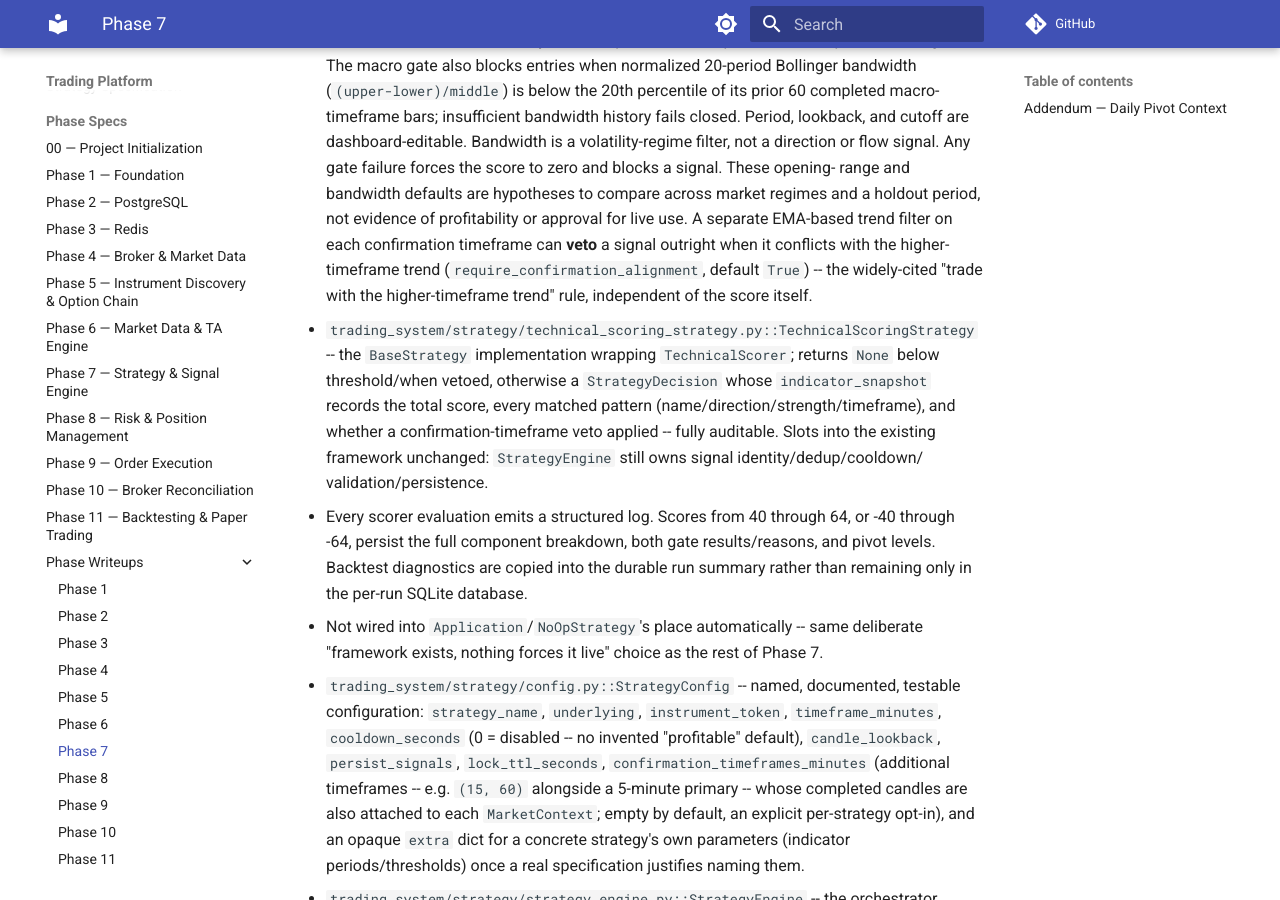
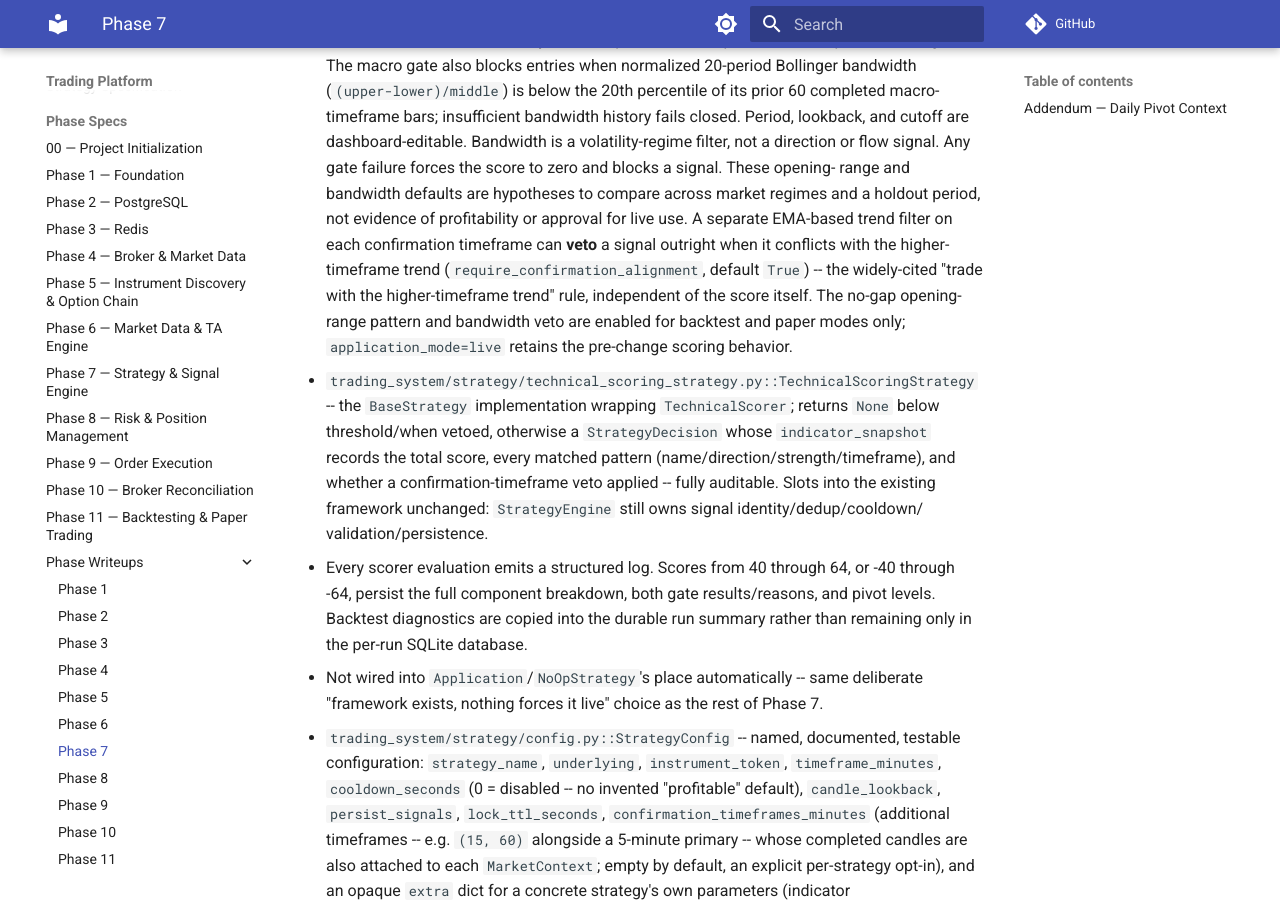
Before and after one commit to VictorG1422/docs, an MkDocs documentation site: the page built from docs/trading-platform/phases/phase-07-strategy-signal.md, in a window 1280 px wide and 900 px high, scrolled down 3429 px. Built offline with MkDocs 1.6.1 and Material for MkDocs 9.7.7, drawn with Linux system fonts in a browser that asks for light colours; comment, search, counter and statistics services are not loaded.

Commit message:
Document live-mode filter scope
Co-authored-by: Copilot <223556219+Copilot@users.noreply.github.com>

```diff
--- a/docs/trading-platform/phases/phase-07-strategy-signal.md
+++ b/docs/trading-platform/phases/phase-07-strategy-signal.md
@@ -177,9 +177,12 @@ Signal --> SignalRepository (PostgreSQL, status="RISK_CHECK_PENDING")
     for live use. A
     separate EMA-based trend filter on each confirmation timeframe can
     **veto** a signal outright when it conflicts with the higher-
-    timeframe trend (`require_confirmation_alignment`, default `True`)
-    -- the widely-cited "trade with the higher-timeframe trend" rule,
+    timeframe trend (`require_confirmation_alignment`, default `True`) --
+    the widely-cited "trade with the higher-timeframe trend" rule,
     independent of the score itself.
+    The no-gap opening-range pattern and bandwidth veto are enabled for
+    backtest and paper modes only; `application_mode=live` retains the
+    pre-change scoring behavior.
   - `trading_system/strategy/technical_scoring_strategy.py::TechnicalScoringStrategy`
     -- the `BaseStrategy` implementation wrapping `TechnicalScorer`;
     returns `None` below threshold/when vetoed, otherwise a
```
